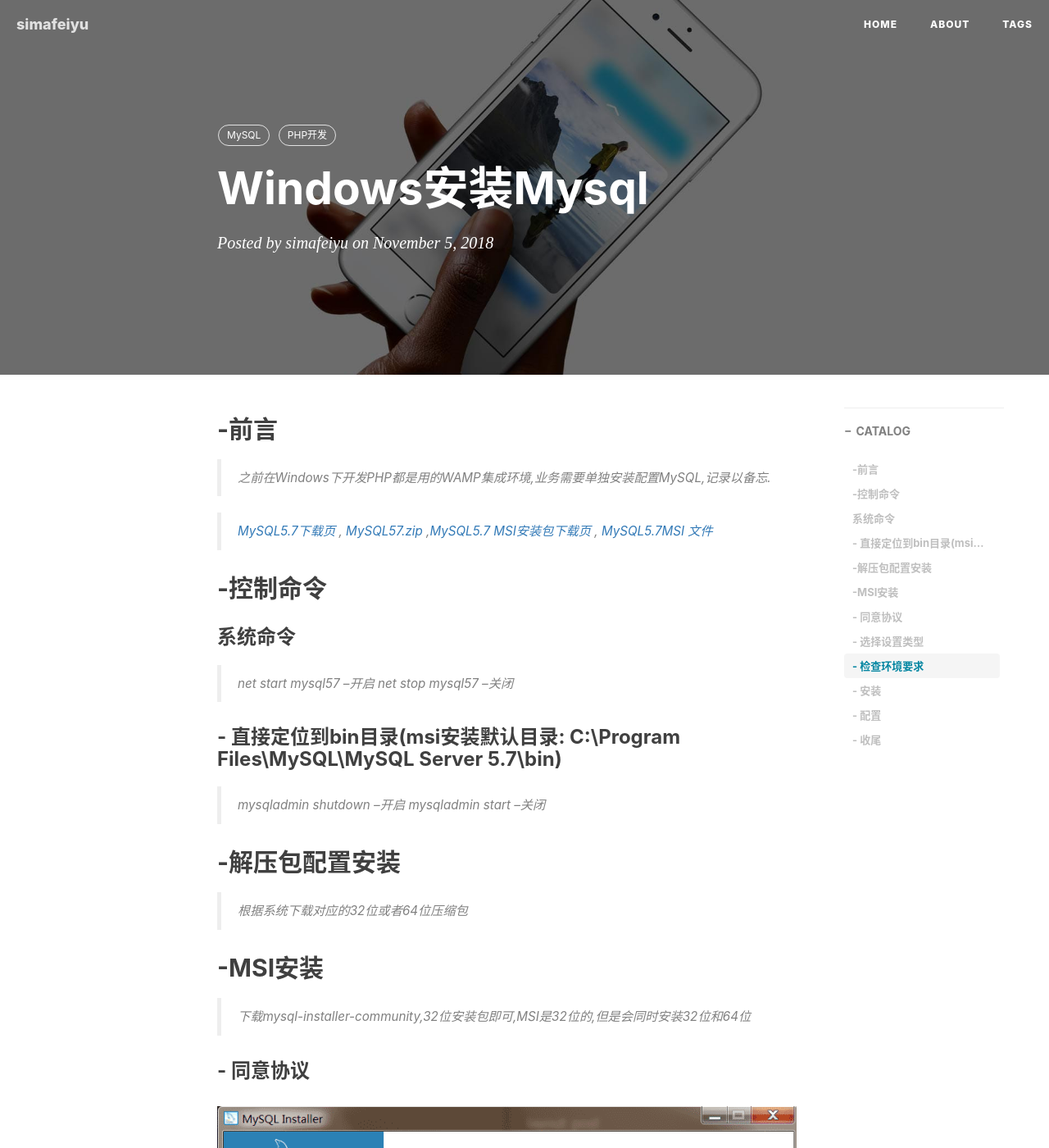
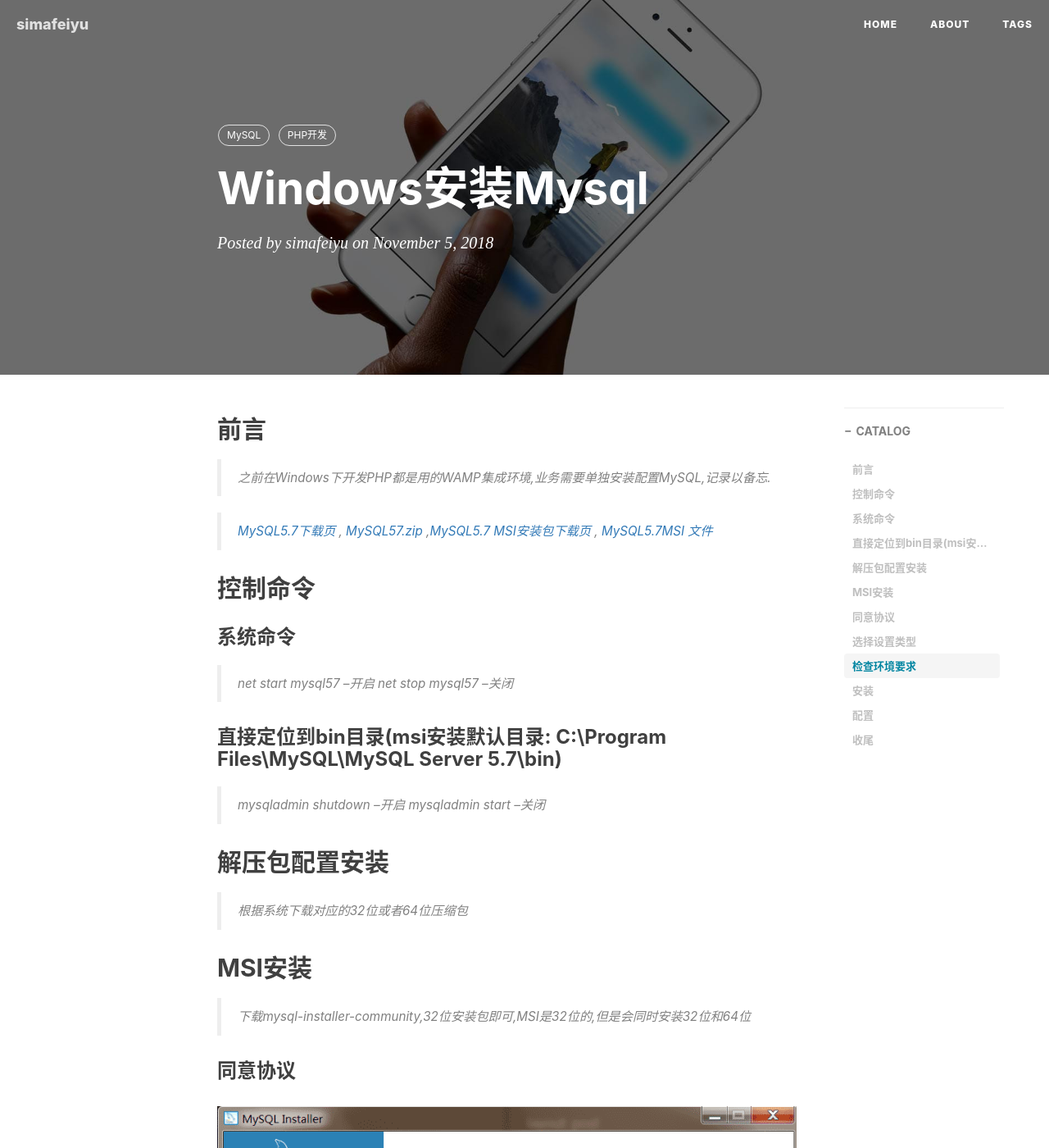
Before and after one commit to simafeiyu/simafeiyu.github.io, a Jekyll site: the page built from _posts/2018-11-05-Windows安装Mysql.md, in a window 1280 px wide and 1400 px high. Shown: the whole window at 82% size. Built offline with Jekyll 4.4.1, drawn with Linux system fonts in a browser that asks for light colours; nearby versions of some CDN libraries; comment, search, counter and statistics services are not loaded; some of the changed text lies outside the part shown.

Commit message:
编辑Windows下安装Mysql.md

```diff
--- a/_posts/2018-11-05-Windows安装Mysql.md
+++ b/_posts/2018-11-05-Windows安装Mysql.md
@@ -12,32 +12,32 @@ tags:
 ---
 
 
-## -前言
+## 前言
 
 > 之前在Windows下开发PHP都是用的WAMP集成环境,业务需要单独安装配置MySQL,记录以备忘.
 
 > [MySQL5.7下载页](https://dev.mysql.com/downloads/mysql/5.7.html#downloads "MySQL5.7下载页")  , [MySQL57.zip](https://cdn.mysql.com//Downloads/MySQL-5.7/mysql-5.7.24-winx64.zip "MySQL57下载")  ,[MySQL5.7 MSI安装包下载页](https://dev.mysql.com/downloads/windows/installer/5.7.html "MySQL5.7 MSI安装包下载页面")  , [MySQL5.7MSI 文件](https://cdn.mysql.com//Downloads/MySQLInstaller/mysql-installer-community-5.7.24.0.msi "MySQL5.7 MSI 文件")
 
-## -控制命令
-###    系统命令
+## 控制命令
+### 系统命令
 > net start mysql57  --开启
 > net stop mysql57   --关闭
 
-### -  直接定位到bin目录(msi安装默认目录: C:\Program Files\MySQL\MySQL Server 5.7\bin)
+### 直接定位到bin目录(msi安装默认目录: C:\Program Files\MySQL\MySQL Server 5.7\bin)
 > mysqladmin shutdown --开启
 > mysqladmin start	  --关闭
 
-## -解压包配置安装
+## 解压包配置安装
 > 根据系统下载对应的32位或者64位压缩包
 
-## -MSI安装
+## MSI安装
 > 下载mysql-installer-community,32位安装包即可,MSI是32位的,但是会同时安装32位和64位
 
-### -  同意协议
+### 同意协议
 ![](/img/blog/20181105_windows_mysql/windows_mysql_msi_1.png)
 > 勾选同意协议,点击NEXT按钮
 
-### -  选择设置类型
+### 选择设置类型
 ![](/img/blog/20181105_windows_mysql/windows_mysql_msi_2.png)
 > MySQL会默认选择“Developer Default”类型，可根据自己的需求选择合适的类型，这里选择“Server only”后点击“next”。
 
@@ -47,7 +47,7 @@ tags:
 * Full：安装MySQL所有可用组件。
 * Custom：自定义需要安装的组件。
 
-### -  检查环境要求
+### 检查环境要求
 ![](/img/blog/20181105_windows_mysql/windows_mysql_msi_3.png)
 > 这一步,安装程序检查环境要求,列出欠缺的依赖环境,选择列表中的项,点击Execute按钮进行安装
 
@@ -55,7 +55,7 @@ tags:
 ![](/img/blog/20181105_windows_mysql/windows_mysql_msi_5.png)
 > 所有依赖安装完成,点击Next按钮进行下一步
 
-### -  安装
+### 安装
 ![](/img/blog/20181105_windows_mysql/windows_mysql_msi_6.png)
 > 点击Execute按钮进行安装
 
@@ -63,7 +63,7 @@ tags:
 
 > 点击Next按钮进入下一步配置
 
-### -  配置
+### 配置
 ![](/img/blog/20181105_windows_mysql/windows_mysql_msi_8.png)
 > 点击Next按钮进入下一步配置
 
@@ -105,7 +105,7 @@ tags:
 ![](/img/blog/20181105_windows_mysql/windows_mysql_msi_17.png)
 > 配置完成点击Finish
 
-### -  收尾
+### 收尾
 ![](/img/blog/20181105_windows_mysql/windows_mysql_msi_18.png)
 ![](/img/blog/20181105_windows_mysql/windows_mysql_msi_19.png)
 > 最后点击Finish后安装成功,至此,mysql会随着系统启动而启动,我们也可以通过命令控制
```
